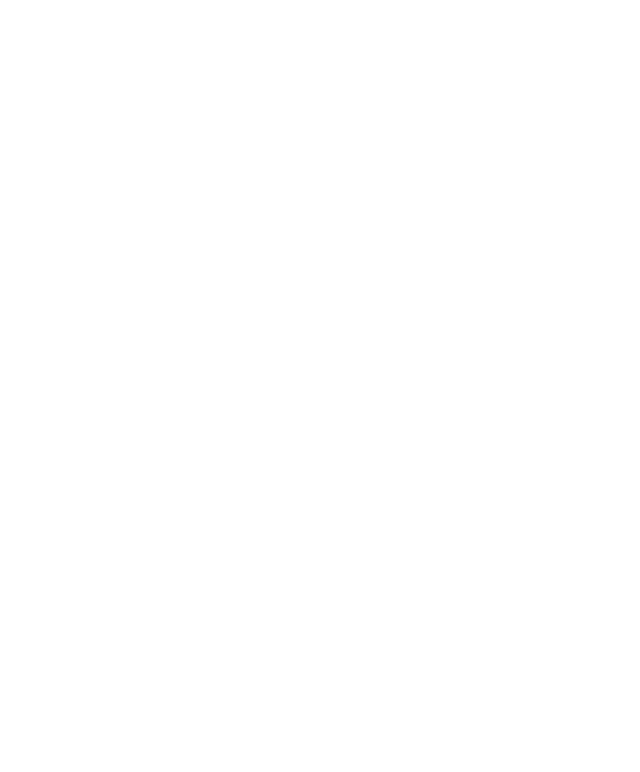
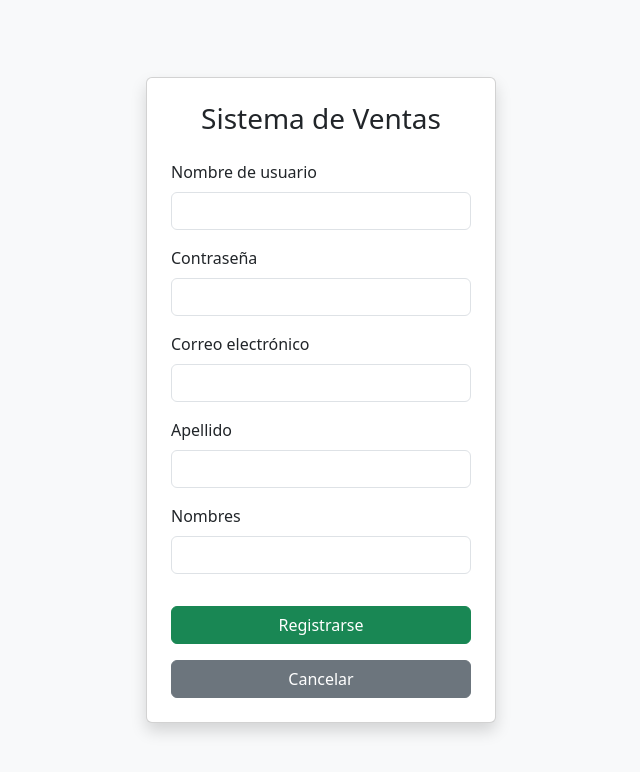
Before and after one commit to adraomar/Sistema-De-Ventas-Front, a React (Vite) app: page /register in a window 1280 px wide. Before the commit this address had no page. Shown: the top 772 px of the page, without its empty margins (319-959 px from the left). Built offline with nearby package versions, Linux system fonts and the light colour scheme.

Commit message:
Creado pagina de registro y correccion error de conexion con db

```diff
--- a/src/components/DashboardUsers/DashboardUsers.jsx
+++ b/src/components/DashboardUsers/DashboardUsers.jsx
@@ -1,6 +1,22 @@
-import React from 'react'
+import React, { useState, useEffect } from 'react'
+
 
 const DashboardUsers = () => {
+    const [users, setUsers] = useState([]);
+
+    useEffect(() => {
+        const fetchUsers = async () => {
+            try {
+                const res = await api.get("/users");
+                setUsers(res.data);
+            } catch (error) {
+                console.log("Error: ", error);
+            }
+        };
+
+        fetchUsers();
+    }, []);
+
     return (
         <div>DashboardUsers</div>
     )
--- a/src/components/LoginForm/LoginForm.jsx
+++ b/src/components/LoginForm/LoginForm.jsx
@@ -1,12 +1,12 @@
 import React, { useState } from 'react'
 import { useNavigate } from 'react-router-dom';
-import api from "../../api/api";
+import api from "../../api/api.js";
 
 const LoginForm = () => {
     const navigate = useNavigate();
 
     const [form, setForm] = useState({
-        email: '',
+        username: '',
         password: ''
     });
 
@@ -20,24 +20,32 @@
         e.preventDefault();
 
         try {
-            const res = await api.post("/users/login", { email, password });
+            const res = await api.post("/auth/login", {
+                username: form.username,
+                password: form.password
+            });
+
             localStorage.setItem("token", res.data.token);
             alert("Login exitoso");
             navigate('/dashboard');
         } catch (error) {
-            alert("Error en login");
+            alert("Error en login. Error: " + error);
         }
-    }
+    };
+
+    const handleClick = () => {
+        navigate('/register');
+    };
 
     return (
         <form onSubmit={handleSubmit}>
             <div className="mb-3">
                 <label className="form-label">Nombre de usuario</label>
                 <input
-                    type="email"
+                    type="text"
                     className="form-control"
-                    name="email"
-                    value={form.email}
+                    name="username"
+                    value={form.username}
                     onChange={handleChange}
                 />
             </div>
@@ -57,6 +65,10 @@
                 Conectarse
             </button>
 
+            <button type="button" className="btn btn-secondary w-100 mt-3" onClick={handleClick}>
+                Crear cuenta
+            </button>
+
         </form>
     )
 }
--- /dev/null
+++ b/src/components/RegisterForm/RegisterForm.jsx
@@ -0,0 +1,117 @@
+import React, { useState } from 'react'
+import { useNavigate } from 'react-router-dom';
+import api from "../../api/api.js";
+
+const RegisterForm = () => {
+    const navigate = useNavigate();
+
+    const [form, setForm] = useState({
+        username: '',
+        password: '',
+        email: '',
+        lastname: '',
+        firstname: ''
+    });
+
+    const handleChange = (e) => {
+        const { name, value } = e.target;
+        setForm(prev => ({
+            ...prev,
+            [name]: value
+        }));
+    };
+
+    const handleSubmit = async (e) => {
+        e.preventDefault();
+
+        try {
+            const res = await api.post("/auth/register", {
+                username: form.username,
+                password: form.password,
+                email: form.email,
+                lastname: form.lastname,
+                firstname: form.firstname
+            });
+
+            localStorage.setItem("token", res.data.token);
+            alert("Login exitoso");
+            navigate('/dashboard');
+        } catch (error) {
+            alert("Error en login. Error: " + error);
+        }
+    };
+
+    const handleClick = () => {
+        navigate('/');
+    };
+
+    return (
+        <form onSubmit={handleSubmit}>
+            <div className="mb-3">
+                <label className="form-label">Nombre de usuario</label>
+                <input
+                    type="text"
+                    className="form-control"
+                    name="username"
+                    value={form.username}
+                    onChange={handleChange}
+                />
+            </div>
+
+            <div className="mb-3">
+                <label className="form-label">Contraseña</label>
+                <input
+                    type="password"
+                    className="form-control"
+                    name="password"
+                    value={form.password}
+                    onChange={handleChange}
+                />
+            </div>
+
+            <div className="mb-3">
+                <label className="form-label">Correo electrónico</label>
+                <input
+                    type="email"
+                    className="form-control"
+                    name="email"
+                    value={form.email}
+                    onChange={handleChange}
+                />
+            </div>
+
+            <div className="mb-3">
+                <label className="form-label">Apellido</label>
+                <input
+                    type="text"
+                    className="form-control"
+                    name="lastname"
+                    value={form.lastname}
+                    onChange={handleChange}
+                />
+            </div>
+
+            <div className="mb-3">
+                <label className="form-label">Nombres</label>
+                <input
+                    type="text"
+                    className="form-control"
+                    name="firstname"
+                    value={form.firstname}
+                    onChange={handleChange}
+                />
+            </div>
+
+            <button type="submit" className="btn btn-success w-100 mt-3">
+                Registrarse
+            </button>
+
+            <button type="button" className="btn btn-secondary w-100 mt-3" onClick={handleClick}>
+                Cancelar
+            </button>
+
+        </form>
+    )
+}
+
+export default RegisterForm
--- a/src/pages/Dashboard.jsx
+++ b/src/pages/Dashboard.jsx
@@ -1,5 +1,6 @@
 import React, { useEffect, useState } from 'react'
-import { Link, Outlet, useNavigate } from 'react-router-dom';
+import { Link, useNavigate } from 'react-router-dom';
+import api from "../api/api.js";
 
 const Dashboard = () => {
     const [users, setUsers] = useState([]);
@@ -59,11 +60,14 @@
 
                 {/* CONTENIDO DINÁMICO */}
                 <div className="p-4">
-                    <Outlet />
                     {users.map(user => (
                         <div key={user.id}>
-                            {user.name} - {user.email}
+                            <h3 className="h3">{user.lastname}, {user.firstname}</h3>
+                            <h4 className="h4">Nombre de usuario: {user.username}</h4>
+                            <h4 className="h4">Correo electrónico: {user.email}</h4>
+                            <hr></hr>
                         </div>
+
                     ))}
                 </div>
 
--- /dev/null
+++ b/src/pages/RegisterPage.jsx
@@ -0,0 +1,15 @@
+import React from 'react'
+import RegisterForm from '../components/RegisterForm/RegisterForm'
+
+const RegisterPage = () => {
+    return (
+        <div className="d-flex justify-content-center align-items-center vh-100 bg-light">
+            <div className="card shadow p-4" style={{ width: '350px' }}>
+                <h3 className="text-center mb-4">Sistema de Ventas</h3>
+                <RegisterForm />
+            </div>
+        </div>
+    )
+}
+
+export default RegisterPage
--- a/src/routes/RouteMap.jsx
+++ b/src/routes/RouteMap.jsx
@@ -7,6 +7,7 @@
 import DashboardHome from '../components/DashboardHome/DashboardHome';
 import DashboardUsers from '../components/DashboardUsers/DashboardUsers';
 import DashboardSettings from '../components/DashboardSettings/DashboardSettings';
+import RegisterPage from '../pages/RegisterPage';
 
 const Settings = () => <h2 className='h2'>Settings</h2>
 
@@ -15,6 +16,7 @@
         <BrowserRouter>
             <Routes>
                 <Route path="/" element={<LoginPage/>} />
+                <Route path="/register" element={<RegisterPage/>} />
                 <Route path="/dashboard" element={ <Dashboard/> }>
                     <Route index element={ <DashboardHome/>}/>
                     <Route path="users" element={ <DashboardUsers/> }/>
```
Also changed, not shown: src/api/api.js (renamed from src/api/api.jsx), 1 other file (tests, documents, lock files or other folders).
